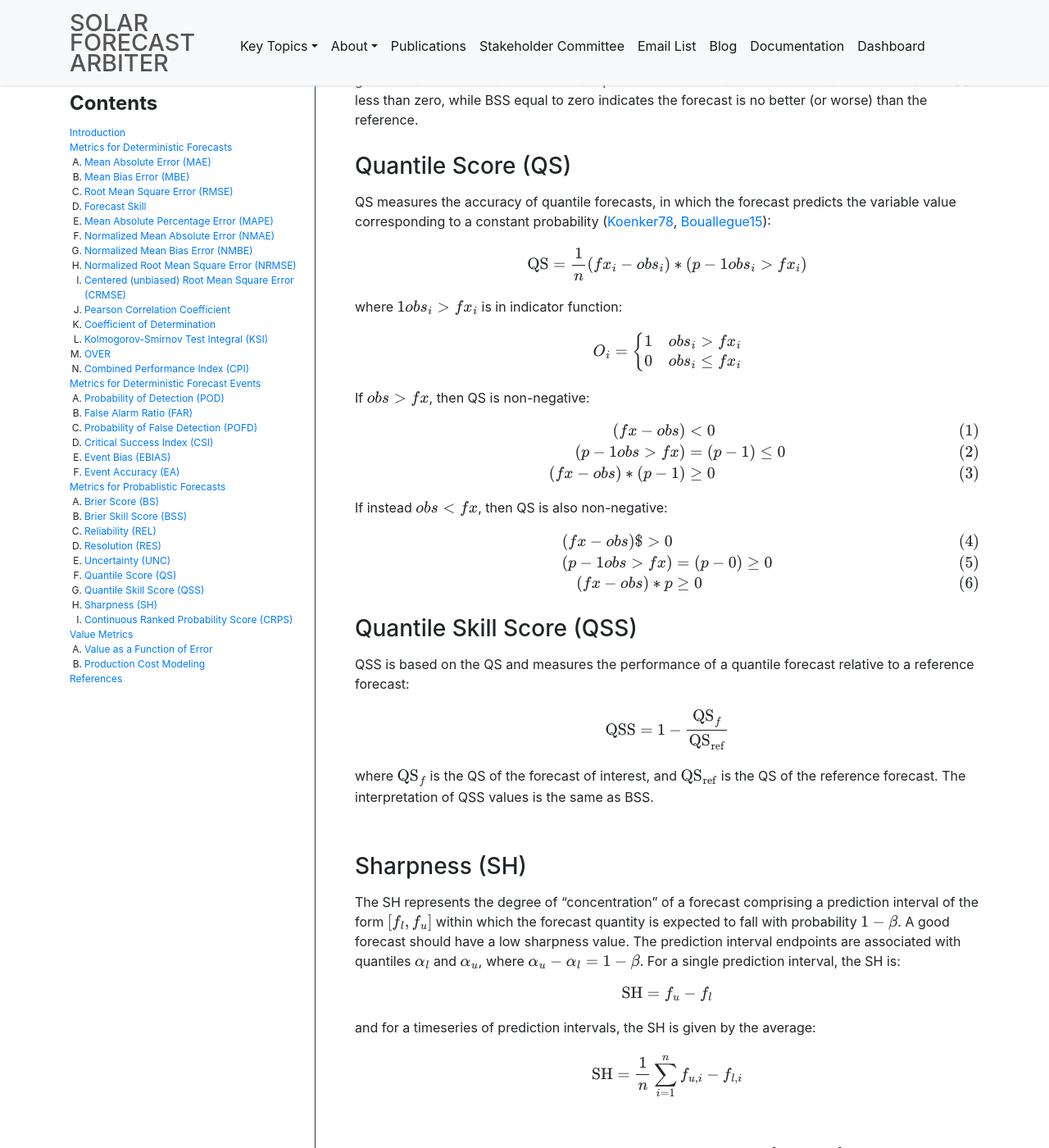
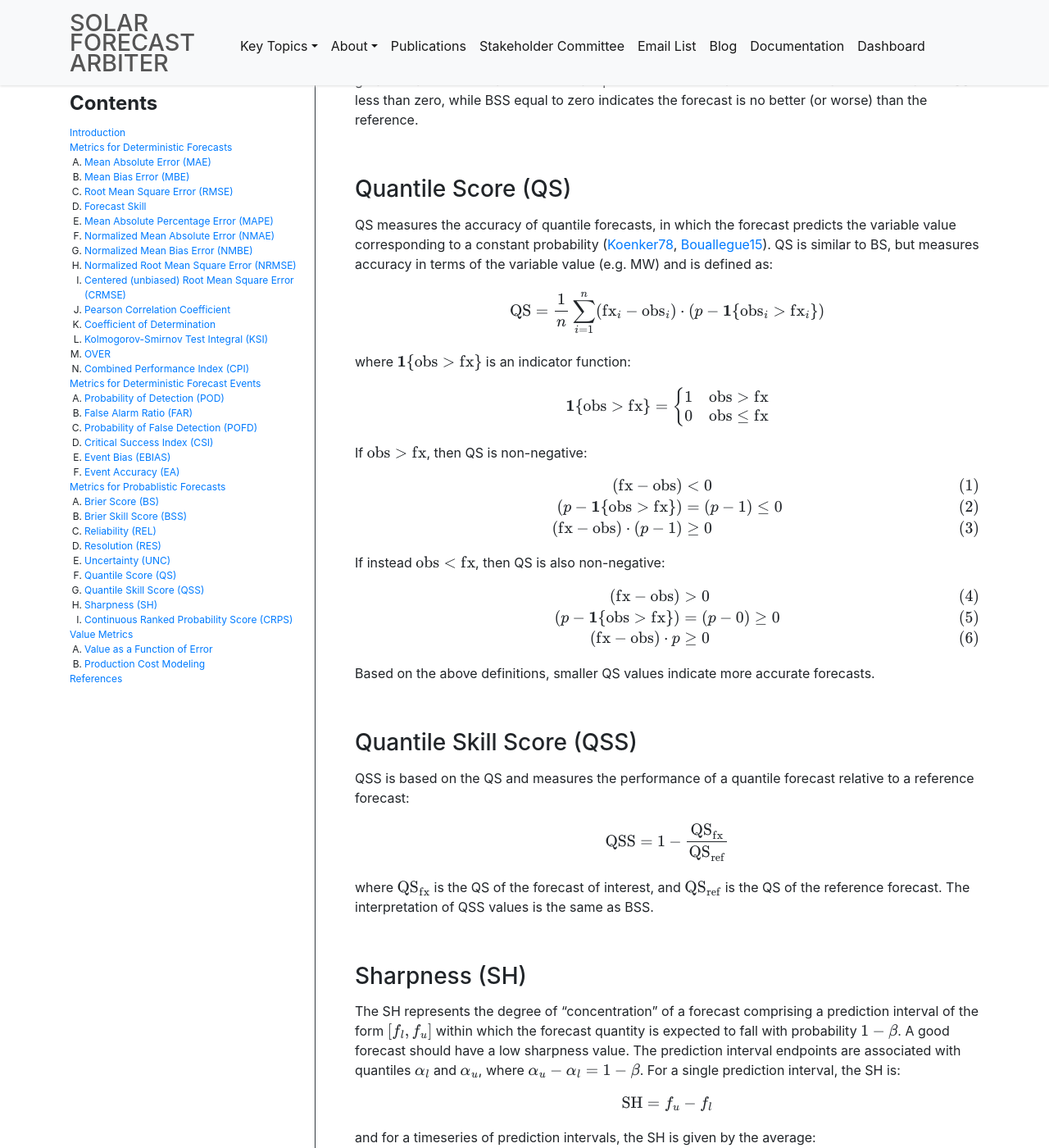
Before and after one commit to SolarArbiter/SolarArbiter.github.io, a Jekyll site: the page built from metrics.md, in a window 1280 px wide and 1400 px high, scrolled down 9136 px. Shown: the whole window at 82% size. Built offline with Jekyll 4.4.1, drawn with Linux system fonts in a browser that asks for light colours; formulas are drawn with MathJax 3.

Commit message:
metrics: improve eqn formatting for QS and QSS
Improve the equation formation for QS and QSS by using full LaTeX.

```diff
--- a/metrics.md
+++ b/metrics.md
@@ -301,40 +301,44 @@
 
 
 ### Quantile Score (QS) {#qs}
-QS measures the accuracy of quantile forecasts, in which the forecast predicts the variable value corresponding to a constant probability ([Koenker78](#ref-koenker78), [Bouallegue15](#ref-bouallegue15)):
+{: .anchor }
+QS measures the accuracy of quantile forecasts, in which the forecast predicts the variable value corresponding to a constant probability ([Koenker78](#ref-koenker78), [Bouallegue15](#ref-bouallegue15)). QS is similar to BS, but measures accuracy in terms of the variable value (e.g. MW) and is defined as:
 
-$$ \text{QS} = \frac{1}{n} (fx_i - obs_i) * (p - 1{obs_i > fx_i}) $$
+$$ \text{QS} = \frac{1}{n} \sum_{i=1}^n (\text{fx}_i - \text{obs}_i) \cdot (p - \mathbf{1}\{ \text{obs}_i > \text{fx}_i \}) $$
 
-where $$ 1{obs_i > fx_i} $$ is in indicator function:
+where $$ \mathbf{1}\{ \text{obs} > \text{fx} \} $$ is an indicator function:
 
-$$ O_i = \begin{cases}
-    \displaystyle 1 & obs_i > fx_i  \\
-    \displaystyle 0 & obs_i  \leq fx_i
+$$ \mathbf{1}\{ \text{obs} > \text{fx} \} = \begin{cases}
+    \displaystyle 1 & \text{obs} > \text{fx}  \\
+    \displaystyle 0 & \text{obs} \leq \text{fx}
 \end{cases} $$
 
-If $$ obs > fx $$, then QS is non-negative:
+If $$ \text{obs} > \text{fx} $$, then QS is non-negative:
 
 $$\begin{align}
-    (fx - obs) &< 0 \\
-    (p - 1{obs > fx}) &= (p - 1) \leq 0 \\
-    (fx - obs) * (p - 1) &\geq 0
+    (\text{fx} - \text{obs}) &< 0 \\
+    (p - \mathbf{1}\{\text{obs} > \text{fx}\}) &= (p - 1) \leq 0 \\
+    (\text{fx} - \text{obs}) \cdot (p - 1) &\geq 0
 \end{align} $$
 
-If instead $$ obs < fx $$, then QS is also non-negative:
+If instead $$ \text{obs} < \text{fx} $$, then QS is also non-negative:
 
 $$\begin{align}
-    (fx - obs) $> 0 \\
-    (p - 1{obs > fx}) &= (p - 0) \geq 0 \\
-    (fx - obs) * p &\geq 0
+    (\text{fx} - \text{obs}) &> 0 \\
+    (p - \mathbf{1}\{\text{obs} > \text{fx}\}) &= (p - 0) \geq 0 \\
+    (\text{fx} - \text{obs}) \cdot p &\geq 0 \\
 \end{align} $$
+
+Based on the above definitions, smaller QS values indicate more accurate forecasts.
 
 
 ### Quantile Skill Score (QSS) {#qss}
+{: .anchor }
 QSS is based on the QS and measures the performance of a quantile forecast relative to a reference forecast:
 
-$$ \text{QSS} = 1 - \frac{\text{QS}_f}{\text{QS}_{\text{ref}}} $$
+$$ \text{QSS} = 1 - \frac{ \text{QS}_{\text{fx}} }{ \text{QS}_{\text{ref}} } $$
 
-where $$ \text{QS}_f $$ is the QS of the forecast of interest, and $$ \text{QS}_{\text{ref}} $$ is the QS of the reference forecast. The interpretation of QSS values is the same as BSS.
+where $$ \text{QS}_{\text{fx}} $$ is the QS of the forecast of interest, and $$ \text{QS}_{\text{ref}} $$ is the QS of the reference forecast. The interpretation of QSS values is the same as BSS.
 
 
 ### Sharpness (SH) {#sh}
```
